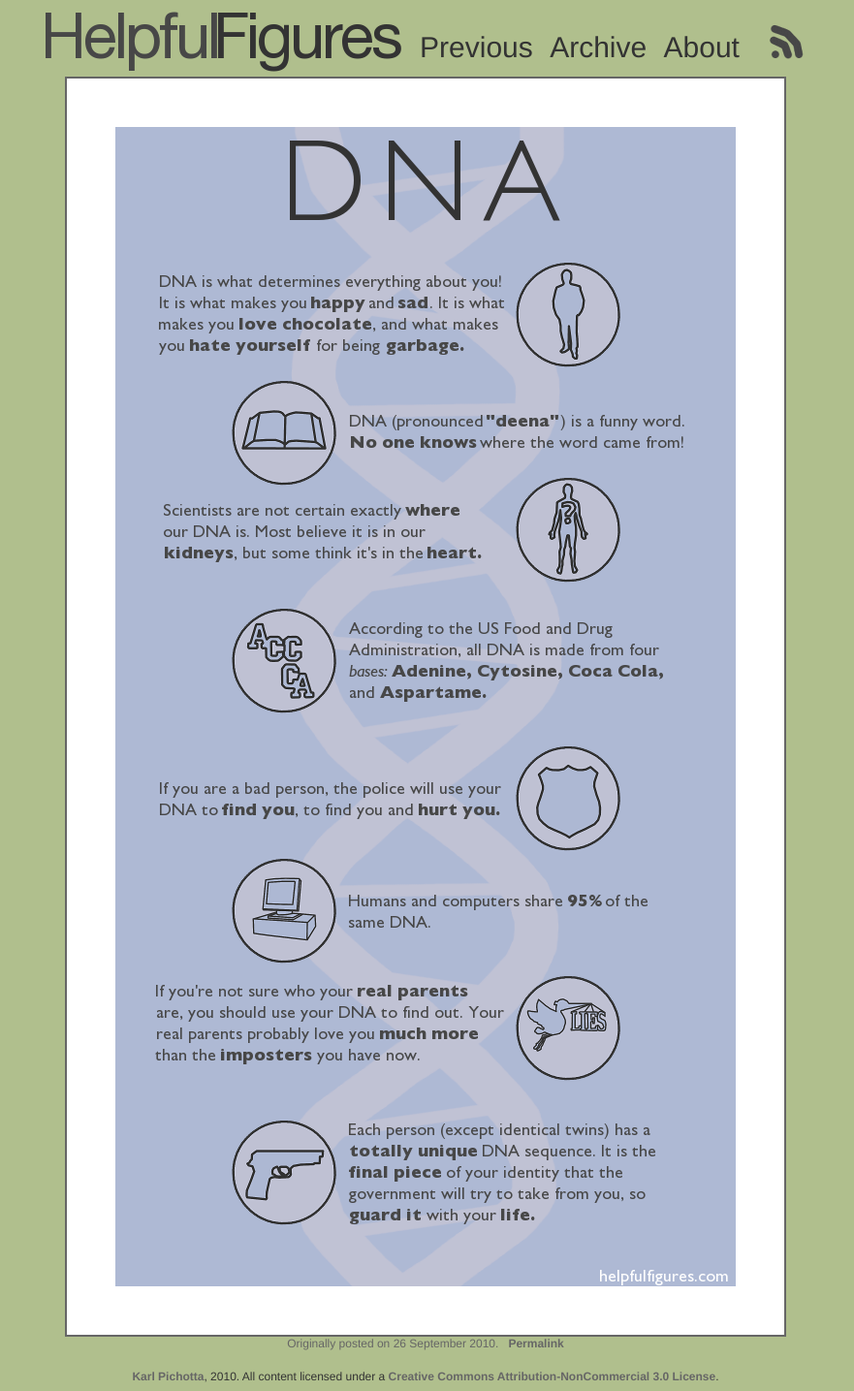
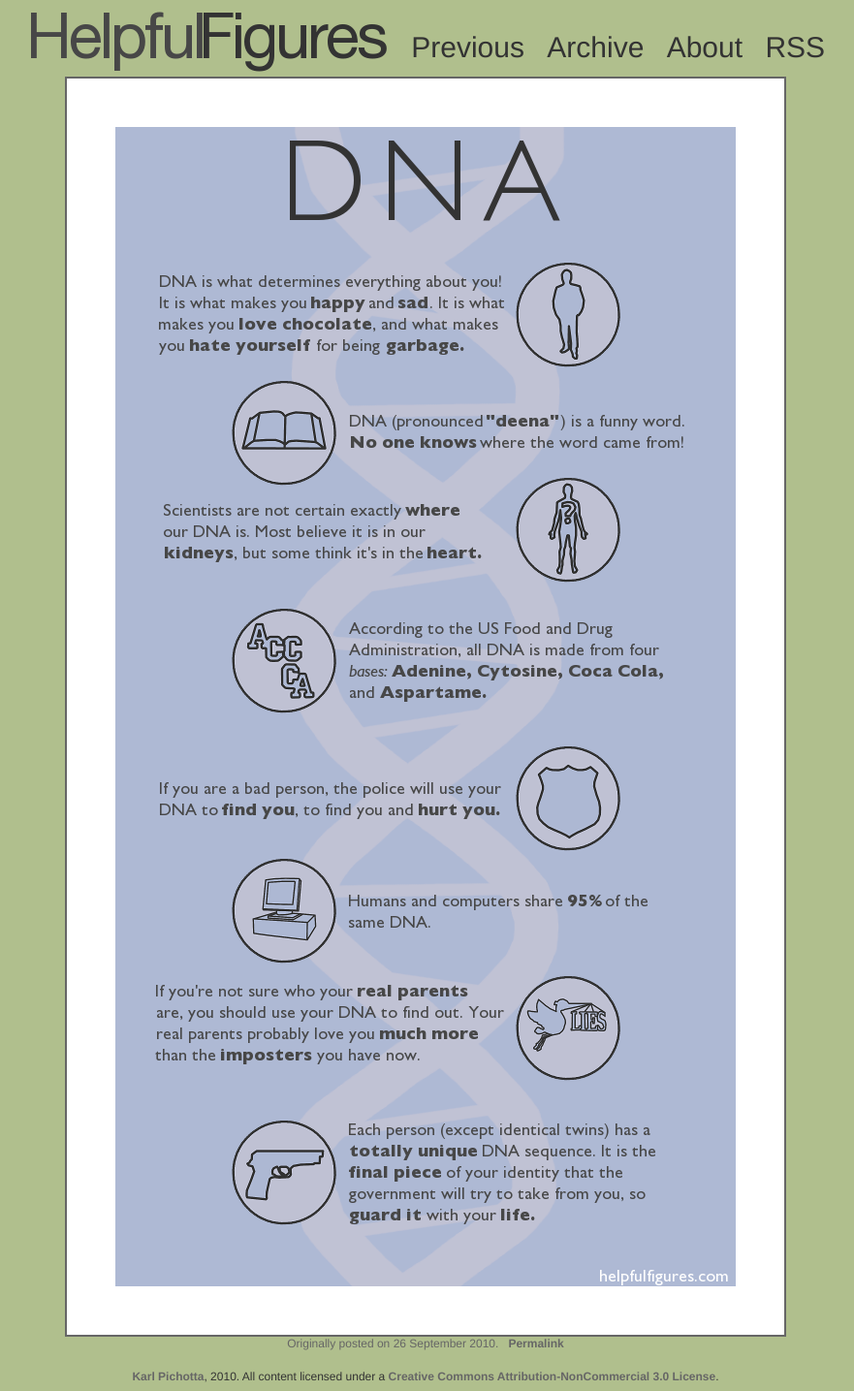
Before and after one commit to kpich/helpfulfigures.com, a Jekyll site: the page built from index.html, in a window 1280 px wide. Shown: the whole page at 97% size, without its empty margins (201-1082 px from the left). Built offline with Jekyll 4.4.1, drawn with Linux system fonts in a browser that asks for light colours.

Commit message:
removing RSS img, replacing with text....

```diff
--- a/_layouts/default.html
+++ b/_layouts/default.html
@@ -28,7 +28,7 @@
   {% if page.next %}<span class="g_navitem"> <a rel="next" href="{{ page.next.url }}" title="{{ page.next.title }}" >Next</a></span>{% endif %}
   <span class="g_navitem"><a rel="contents" href="/archive">Archive</a></span>
   <span class="g_navitem"><a rel="help" href="/about">About</a></span>
-  <span class="g_feed"><a href="http://feeds.feedburner.com/helpfulfigures"><img src="/img/rss.png"/></a></span>
+  <span class="g_navitem"><a href="http://feeds.feedburner.com/helpfulfigures">RSS</a></span>
 </div>
 <div id="g_maincontent">
   {{ content }}
--- a/index.html
+++ b/index.html
@@ -32,7 +32,7 @@ layout: none
   {% if site.posts[0].next %}<span class="g_navitem"> <a rel="next" href="{{ site.posts[0].next.url }}" title="{{ site.posts[0].next.title }}" >Next</a></span>{% endif %}
   <span class="g_navitem"><a rel="contents" href="/archive">Archive</a></span>
   <span class="g_navitem"><a rel="help" href="/about">About</a></span>
-  <span class="g_feed"><a href="http://feeds.feedburner.com/helpfulfigures"><img src="/img/rss.png"/></a></span>
+  <span class="g_navitem"><a href="http://feeds.feedburner.com/helpfulfigures">RSS</a></span>
 </div>
 <div id="g_maincontent">
   <div id="p_post">
--- a/style/global.css
+++ b/style/global.css
@@ -15,7 +15,7 @@ border:none;
 
 .g_navitem {
 font-size:30px;
-padding-left:14px;
+padding-left:20px;
 vertical-align:50%;
 color:#333333;
 }
```
